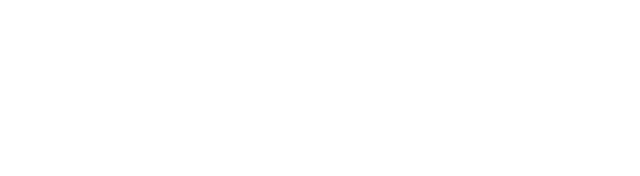
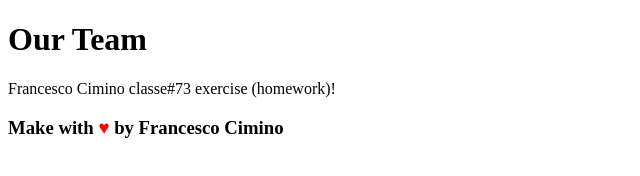
Before and after one commit to FRA2721/js-our-team, a plain HTML site: page index.html in a window 1280 px wide. Shown: the whole page, without its empty margins (0-640 px from the left). Drawn offline with Linux system fonts and the light colour scheme.

Commit message:
set (header, main, footer) structure

```diff
--- a/index.html
+++ b/index.html
@@ -34,6 +34,27 @@
 <!-- body -->
 <body>
 
+    <!-- header -->
+    <header>
+        <h1>Our Team</h1>
+    </header>
+    <!-- /header -->
+
+    <!-- main -->
+    <main>
+        <p>Francesco Cimino classe#73 exercise (homework)!</p>
+        <div class="main-container">
+            <ul id="cards"></ul>
+        </div>
+    </main>
+    <!-- /main -->
+
+    <!-- footer -->
+    <footer>
+        <h3>Make with <span style="color: red">&hearts;</span> by Francesco Cimino</h3>
+    </footer>
+    <!-- /footer -->
+
     <!-- javascript -->
     <script src="js/script.js"></script>
     <!-- /javascript -->
```
Also changed, not shown: img/angela-caroll-chief-editor.jpg (added), img/angela-lopez-social-media-manager.jpg (added), img/barbara-ramos-graphic-designer.jpg (added), img/scott-estrada-developer.jpg (added), img/walter-gordon-office-manager.jpg (added), img/wayne-barnett-founder-ceo.jpg (added).
